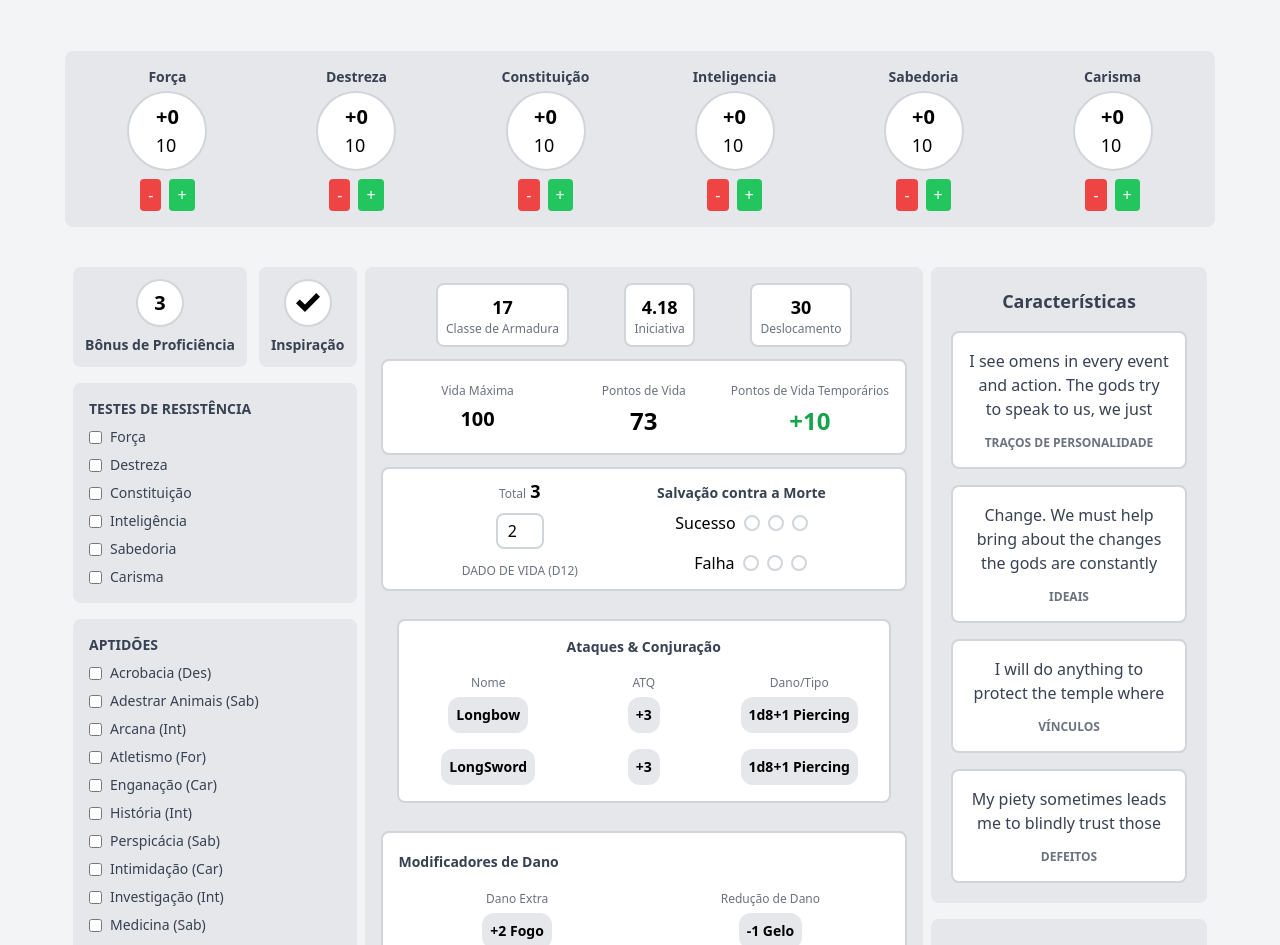
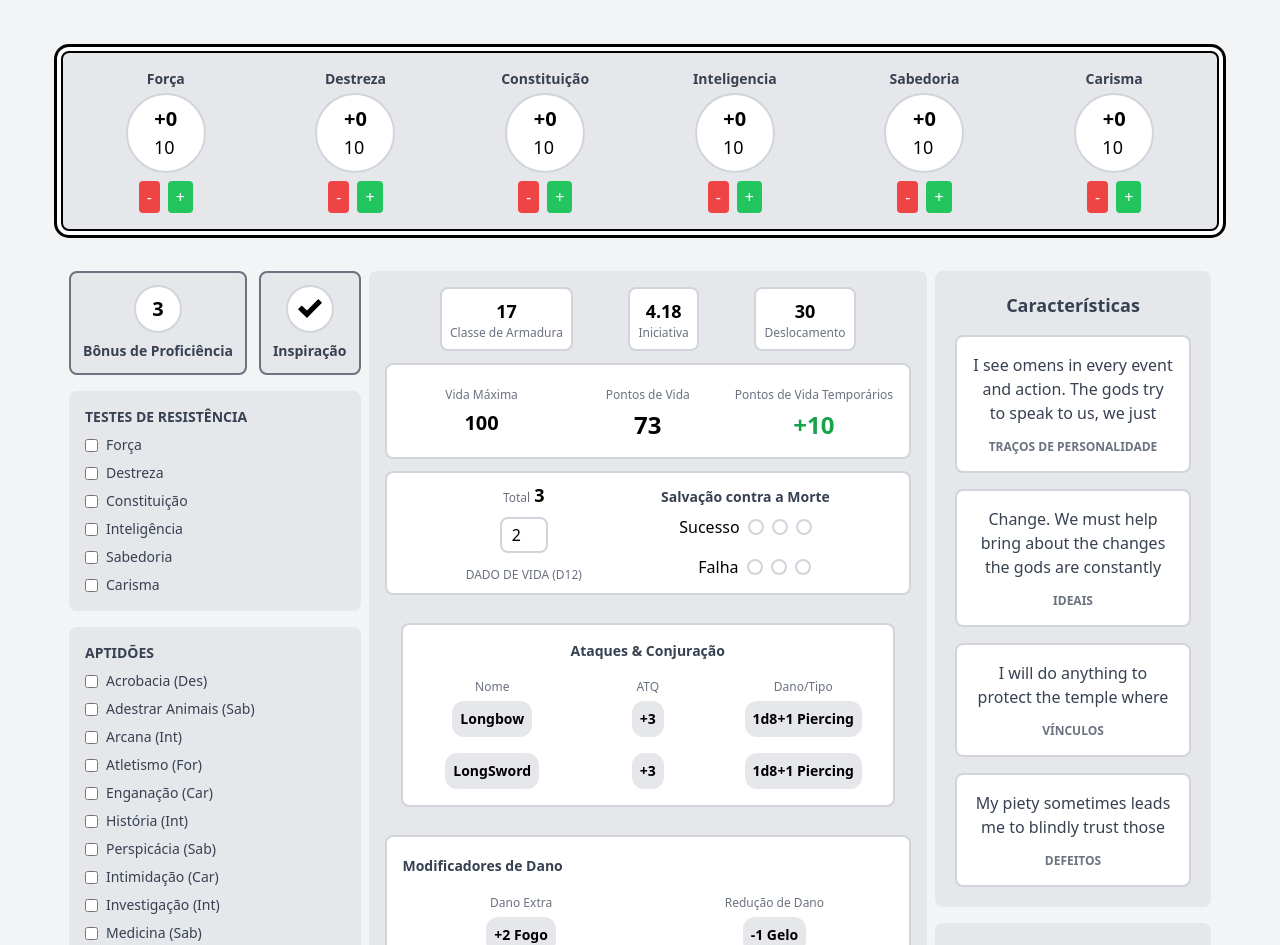
Before and after one commit to nicolaslimacontato/aaaaaaaaaaaaaaaaaaa-main, a website: page aaaaaaaaaaaaaaaaaaa-main/src/index.html in a window 1280 px wide. Shown: the part 155-1100 px from the top of the page. Drawn offline with Linux system fonts and the light colour scheme.

Commit message:
double border

```diff
--- a/aaaaaaaaaaaaaaaaaaa-main/src/index.html
+++ b/aaaaaaaaaaaaaaaaaaa-main/src/index.html
@@ -105,7 +105,7 @@
         <div class="w-max md:w-auto mt-[22px] mx-auto">
             <!-- Attributes -->
             <div class="w-full mt-8 mx-auto">
-                <div class="bg-gray-200 p-4 rounded-lg">
+                <div class="bg-gray-200 border-2 border-black p-4 rounded-lg" style="box-shadow: 0 0 0 4px white, 0 0 0 7px black;">
                     <div class="flex flex-wrap justify-around gap-4">
                         <!-- Attribute Template -->
                         <div class="text-center w-full sm:w-auto flex-1">
@@ -218,7 +218,7 @@
                 <div class="flex-1 space-y-4">
                     <!-- Bônus de Proficiência -->
                     <div class="flex gap-3 justify-center items-center">
-                        <div class="bg-gray-200 p-3 rounded-lg flex items-center justify-evenly">
+                        <div class="bg-gray-200 border-gray-500 border-2 p-3 rounded-lg flex items-center justify-evenly">
                             <div class="flex flex-col justify-center items-center">
                                 <div
                                     class="bg-white rounded-full w-12 h-12 flex items-center justify-center border-2 border-gray-300">
@@ -227,7 +227,7 @@
                                 <span class="text-sm font-semibold text-gray-700 mt-2">Bônus de Proficiência</span>
                             </div>
                         </div>
-                        <div class="bg-gray-200 p-3 rounded-lg flex items-center justify-evenly">
+                        <div class="bg-gray-200 p-3 border-gray-500 border-2 rounded-lg flex items-center justify-evenly">
                             <div class="flex flex-col justify-center items-center">
                                 <div
                                     class="bg-white rounded-full w-12 h-12 flex items-center justify-center border-2 border-gray-300">
@@ -627,7 +627,7 @@
                             </div>
                         </div>
                     </div>
-                    <div class="bg-gray-200 p-5 rounded-lg space-y-4">
+                    <div class="bg-gray-200 p-5 rounded-lg space-y-4 w-full">
                         <span
                             class="text-lg font-semibold text-gray-700 text-center flex justify-center">Habilidades</span>
 
```
Also changed, not shown: aaaaaaaaaaaaaaaaaaa-main/src/output.css.
